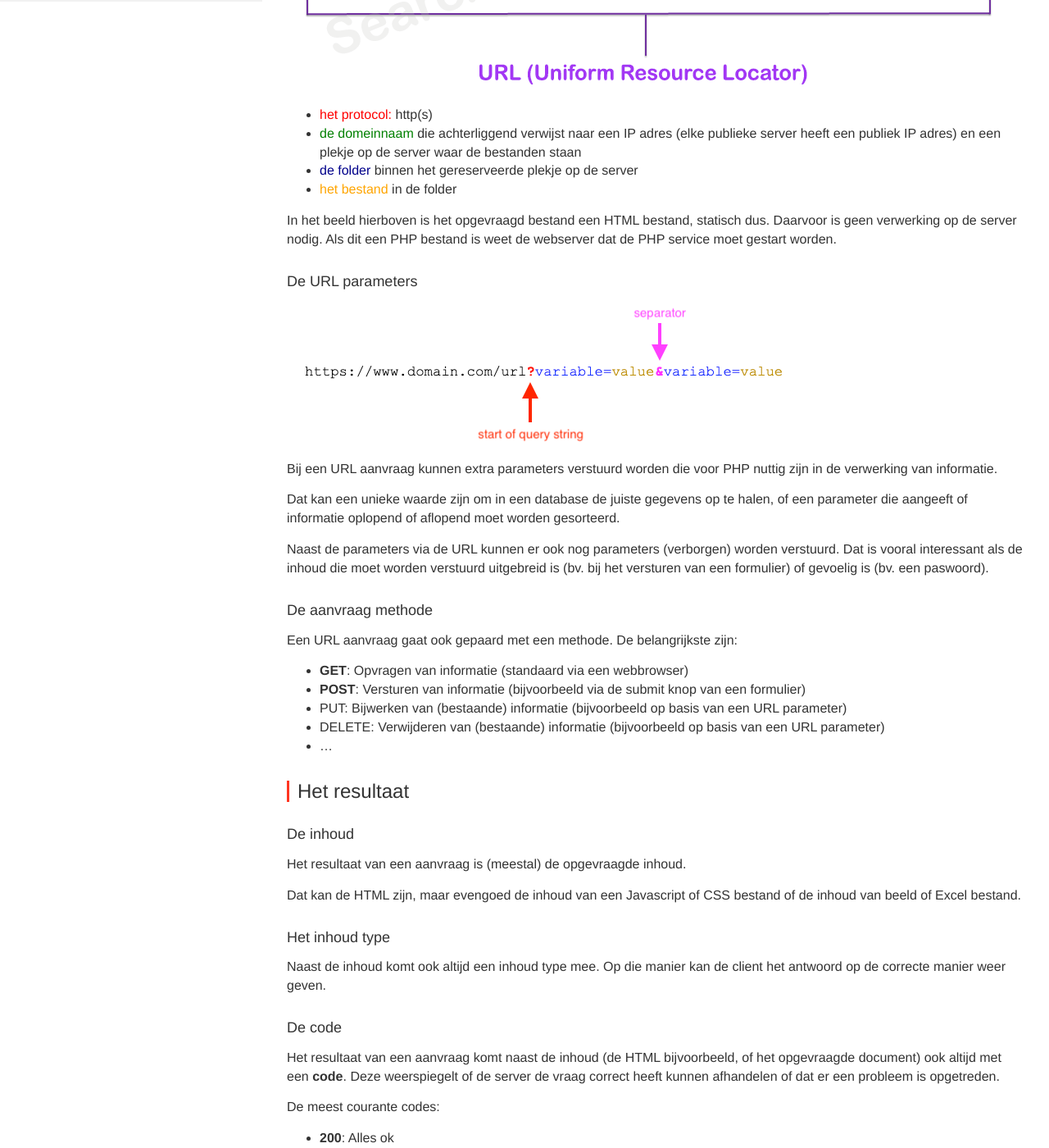
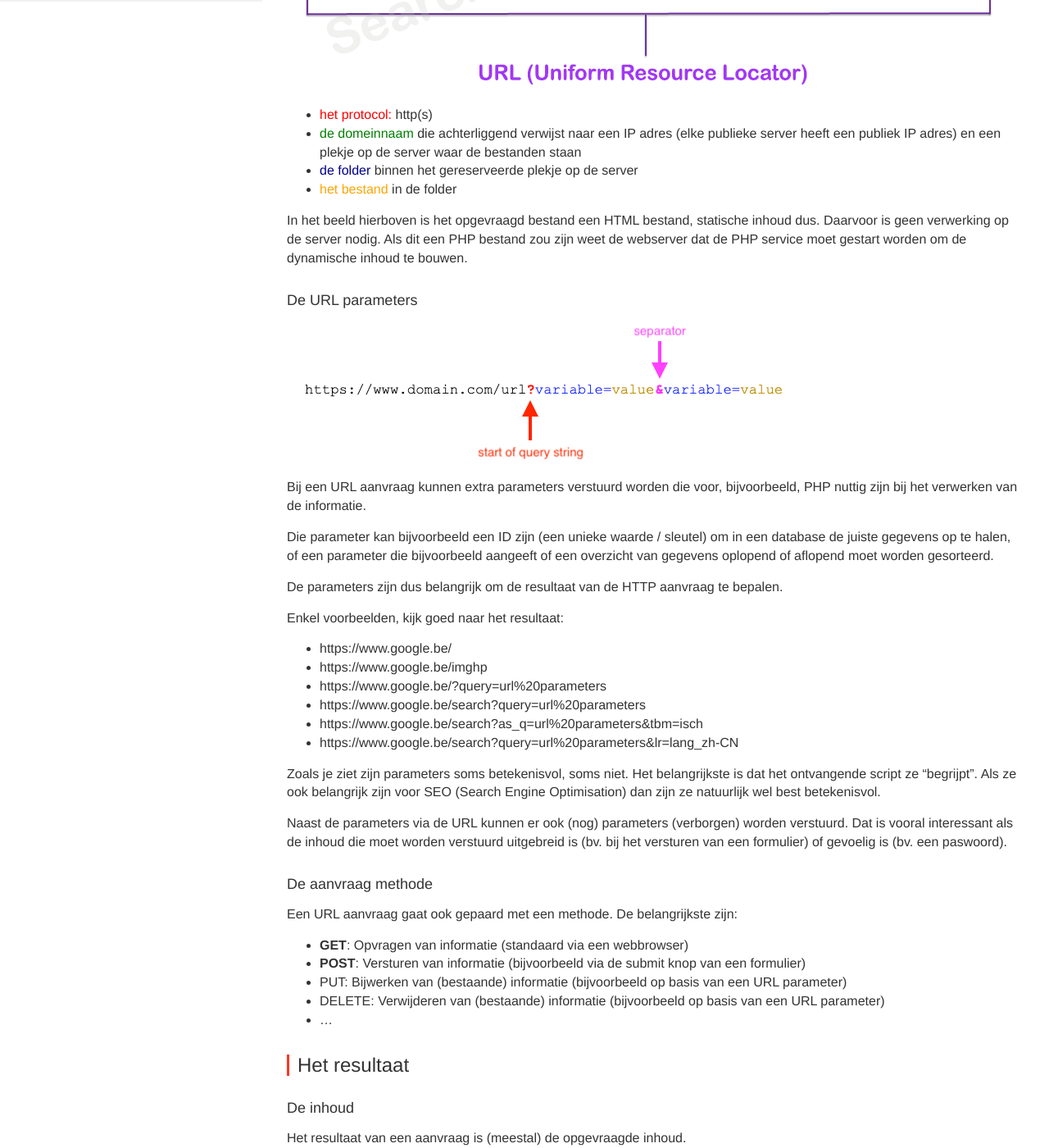
Before and after one commit to Syntra-Brussel/dynamische-webtechnieken, a Jekyll site: the page built from introductie/http-aanvraag.md, in a window 1280 px wide and 1400 px high, scrolled down 1498 px. Shown: the whole window at 82% size. Built offline with Jekyll 4.4.1, drawn with Linux system fonts in a browser that asks for light colours; nearby versions of some CDN libraries; a script that is not in the unit is left out; some of the changed text lies outside the part shown.

Commit message:
Update http-aanvraag.md

```diff
--- a/introductie/http-aanvraag.md
+++ b/introductie/http-aanvraag.md
@@ -13,7 +13,7 @@ Een vraag via de webbrowser gebeurt via het HTTP protocol.
 <div class="highlight">
 Het HTTP protocol staat voor <strong>Hypertext</strong> Transfer Protocol.
 <br /><br />
-Een webbrowser ontvangt enkel HTML informatie. Om dynamische inhoud te tonen is een <strong>webserver</strong> noodzakelijk die die HTML kan opbouwen.
+Een webbrowser ontvangt enkel HTML informatie. Om dynamische inhoud te tonen is een <strong>webserver</strong> noodzakelijk die de HTML kan opbouwen.
 </div>
 
 De gegevens worden doorgaans in een database bewaard. De webserver communiceert daarvoor dus met een <strong>databaseserver</strong>.
@@ -22,7 +22,7 @@ De gegevens worden doorgaans in een database bewaard. De webserver communiceert
 
 ### De aanvraag
 
-Aan de hand van de URL weet de webserver wat wordt opgevraagd en welke services nodig zijn om het resultaat (HTML) ge verkrijgen dat moet worden terug gestuurd.
+Aan de hand van de URL weet de webserver welk bestand of script opgevraagd en welke services nodig zijn om het resultaat te verkrijgen dat moet worden terug gestuurd.
 
 #### De (unieke) URL
 
@@ -35,17 +35,29 @@ Aan de hand van de URL weet de webserver wat wordt opgevraagd en welke services
   <li><span style="color: orange">het bestand</span> in de folder</li>
 </ul>
 
-In het beeld hierboven is het opgevraagd bestand een HTML bestand, statisch dus. Daarvoor is geen verwerking op de server nodig. Als dit een PHP bestand is weet de webserver dat de PHP service moet gestart worden.
+In het beeld hierboven is het opgevraagd bestand een HTML bestand, statische inhoud dus. Daarvoor is geen verwerking op de server nodig. Als dit een PHP bestand zou zijn weet de webserver dat de PHP service moet gestart worden om de dynamische inhoud te bouwen.
 
 #### De URL parameters
 
 <img src="images/url_parameter.png" />
 
-Bij een URL aanvraag kunnen extra parameters verstuurd worden die voor PHP nuttig zijn in de verwerking van informatie.
+Bij een URL aanvraag kunnen extra parameters verstuurd worden die voor, bijvoorbeeld, PHP nuttig zijn bij het verwerken van de informatie.
 
-Dat kan een unieke waarde zijn om in een database de juiste gegevens op te halen, of een parameter die aangeeft of informatie oplopend of aflopend moet worden gesorteerd.
+Die parameter kan bijvoorbeeld een ID zijn (een unieke waarde / sleutel) om in een database de juiste gegevens op te halen, of een parameter die bijvoorbeeld aangeeft of een overzicht van gegevens oplopend of aflopend moet worden gesorteerd.
 
-Naast de parameters via de URL kunnen er ook nog parameters (verborgen) worden verstuurd. Dat is vooral interessant als de inhoud die moet worden verstuurd uitgebreid is (bv. bij het versturen van een formulier) of gevoelig is (bv. een paswoord).
+De parameters zijn dus belangrijk om de resultaat van de HTTP aanvraag te bepalen.
+
+Enkel voorbeelden, kijk goed naar het resultaat:
+* https://www.google.be/
+* https://www.google.be/imghp
+* https://www.google.be/?query=url%20parameters
+* https://www.google.be/search?query=url%20parameters
+* https://www.google.be/search?as_q=url%20parameters&tbm=isch
+* https://www.google.be/search?query=url%20parameters&lr=lang_zh-CN
+
+Zoals je ziet zijn parameters soms betekenisvol, soms niet. Het belangrijkste is dat het ontvangende script ze "begrijpt". Als ze ook belangrijk zijn voor SEO (Search Engine Optimisation) dan zijn ze natuurlijk wel best betekenisvol.
+
+Naast de parameters via de URL kunnen er ook (nog) parameters (verborgen) worden verstuurd. Dat is vooral interessant als de inhoud die moet worden verstuurd uitgebreid is (bv. bij het versturen van een formulier) of gevoelig is (bv. een paswoord).
 
 #### De aanvraag methode
 
```
